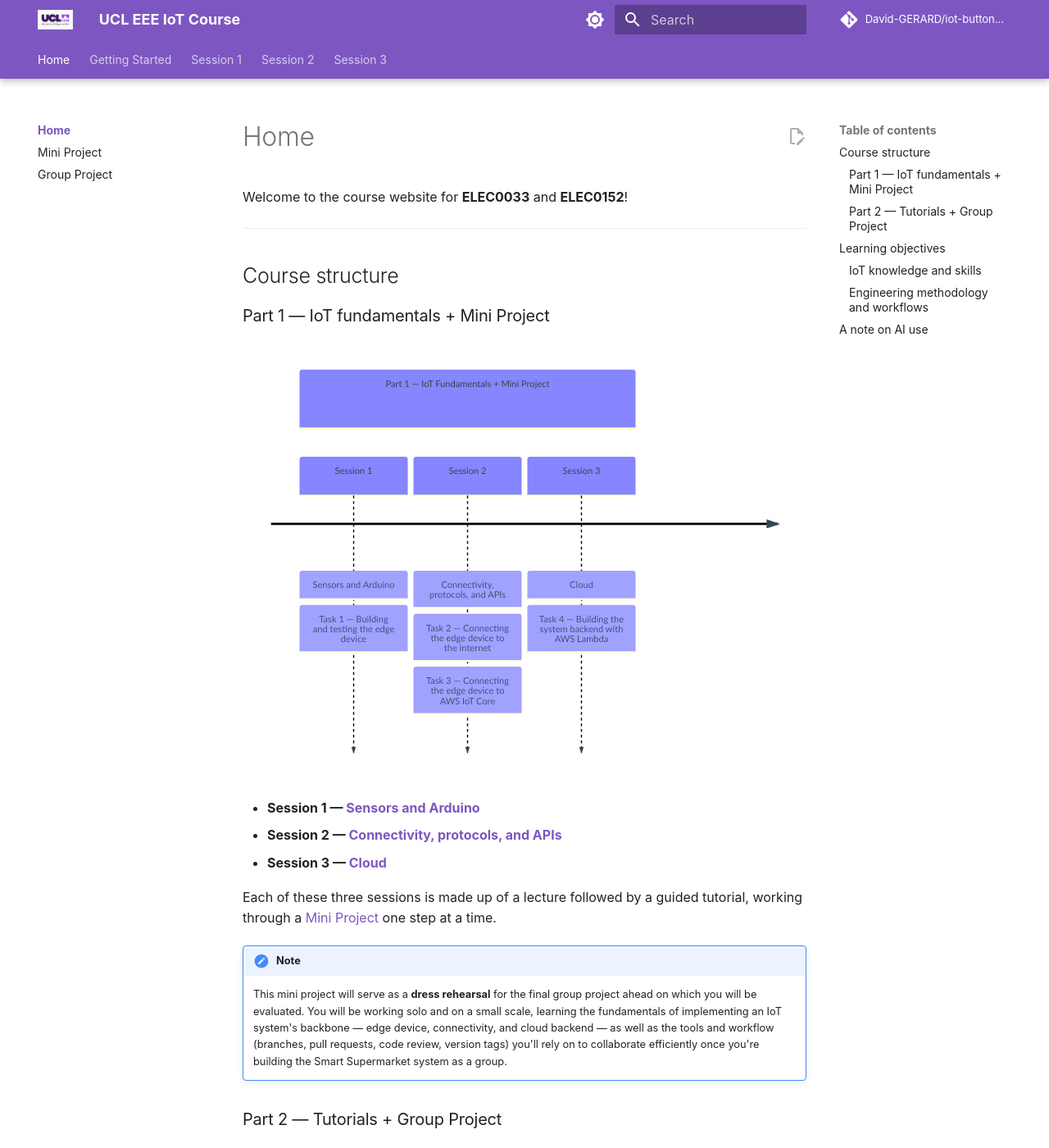
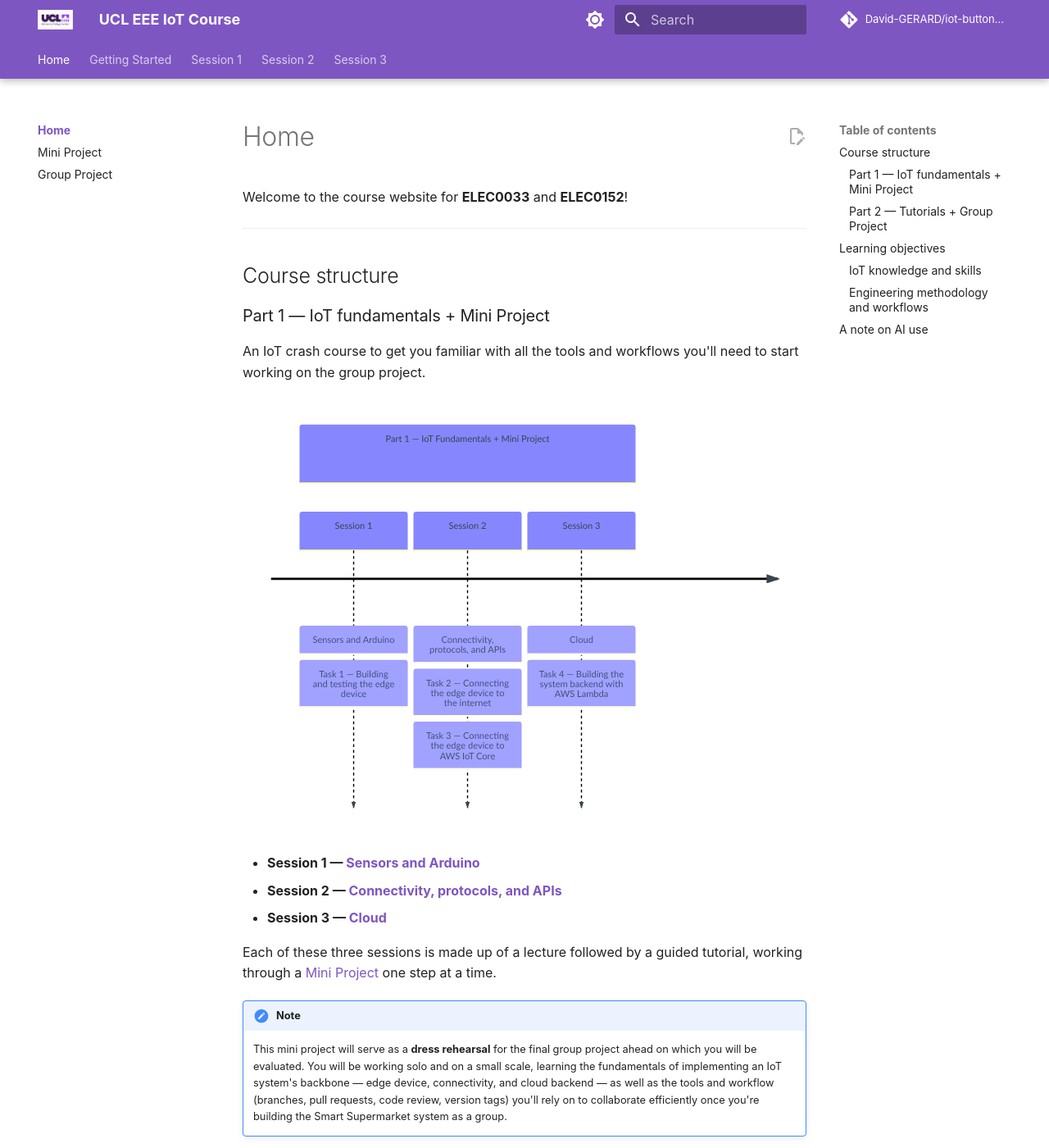
Before and after one commit to David-GERARD/iot-button-system, an MkDocs documentation site: the page built from docs/home/index.md, in a window 1280 px wide and 1400 px high. Shown: the whole window at 82% size. Built offline with MkDocs 1.6.1 and Material for MkDocs 9.7.7, drawn with Linux system fonts in a browser that asks for light colours; comment, search, counter and statistics services are not loaded; some of the changed text lies outside the part shown.

Commit message:
docs: add one-sentence intros for each course structure part
Briefly frame Part 1 as an IoT crash course preparing students for
the group project, and Part 2 as lectures on additional IoT design
material combined with dedicated group project time.

````diff
--- a/docs/home/index.md
+++ b/docs/home/index.md
@@ -7,6 +7,8 @@
 ## Course structure
 
 ### Part 1 — IoT fundamentals + Mini Project
+
+An IoT crash course to get you familiar with all the tools and workflows you'll need to start working on the group project.
 
 ```mermaid
 timeline
@@ -28,6 +30,8 @@
 
 
 ### Part 2 — Tutorials + Group Project
+
+Lectures covering additional material important to designing an IoT system, combined with dedicated time to work on your group project.
 
 ```mermaid
 timeline
````
